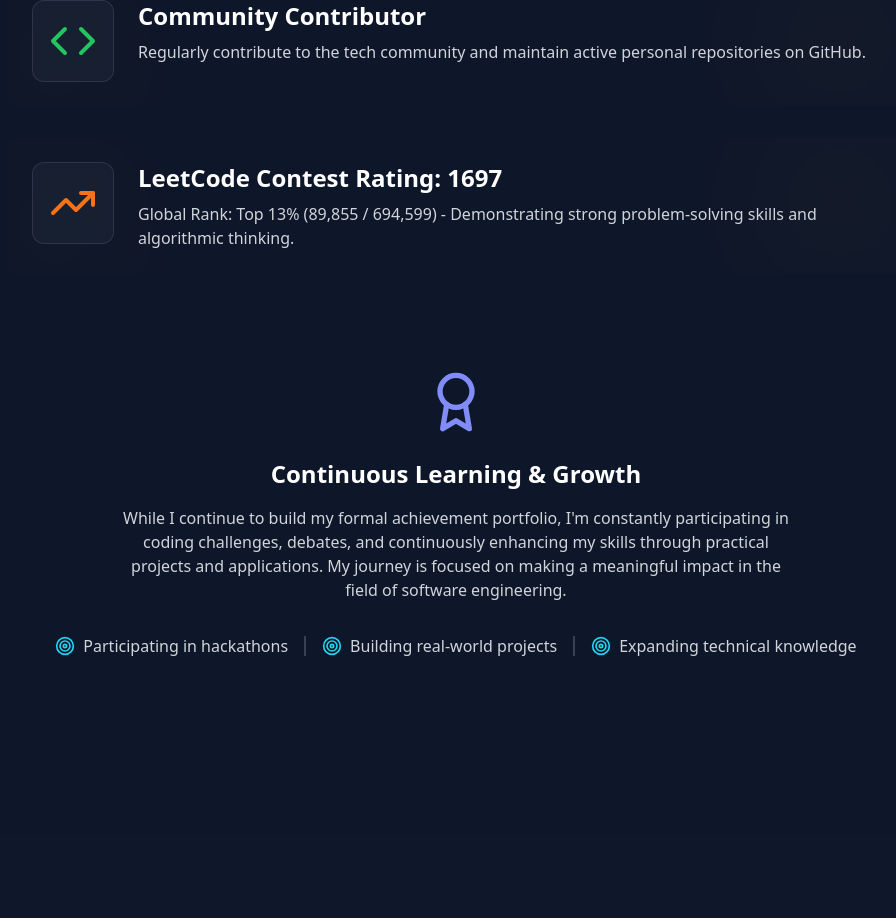
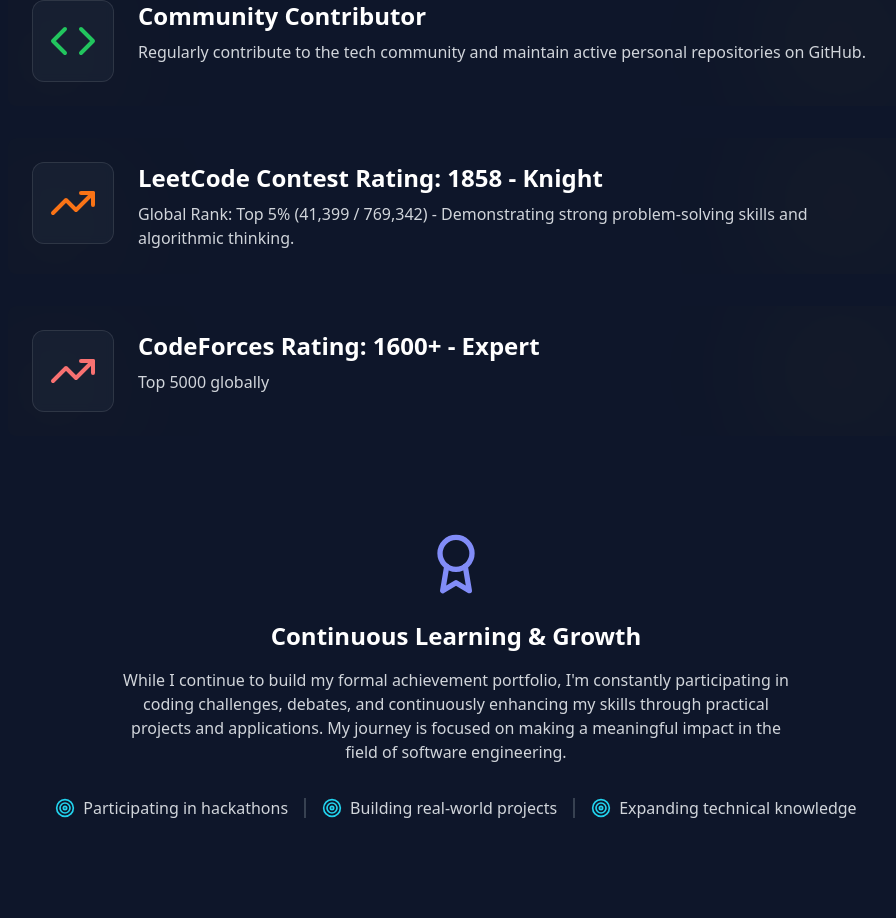
Before and after one commit to Sudhanshu-shukl/portfolio, a React (Vite) app: page / in a window 1280 px wide. Shown: the part 8486-9404 px from the top of the page, without its empty margins (184-1080 px from the left). Built offline with nearby package versions, Linux system fonts and the light colour scheme.

Commit message:
Updated : Coding Profiles

```diff
--- a/src/components/Achievements.jsx
+++ b/src/components/Achievements.jsx
@@ -50,8 +50,13 @@
     },
     {
       icon: <TrendingUp className="w-12 h-12 text-orange-500" />,
-      title: "LeetCode Contest Rating: 1697",
-      description: "Global Rank: Top 13% (89,855 / 694,599) - Demonstrating strong problem-solving skills and algorithmic thinking."
+      title: "LeetCode Contest Rating: 1858 - Knight",
+      description: "Global Rank: Top 5% (41,399 / 769,342) - Demonstrating strong problem-solving skills and algorithmic thinking."
+    },
+    {
+      icon: <TrendingUp className="w-12 h-12 text-red-400" />,
+      title: "CodeForces Rating: 1600+ - Expert",
+      description: "Top 5000 globally"
     }
   ];
 
```
